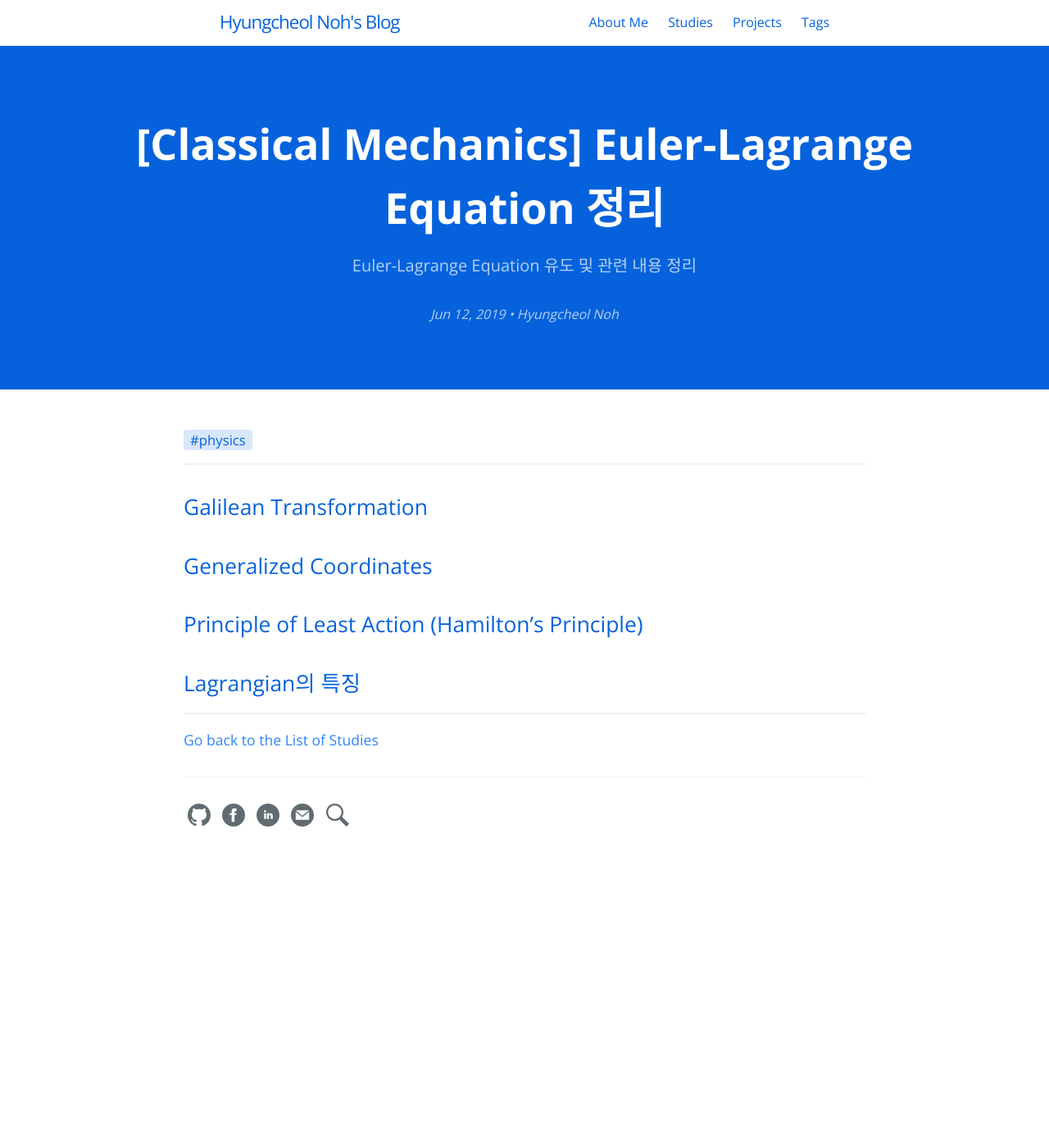
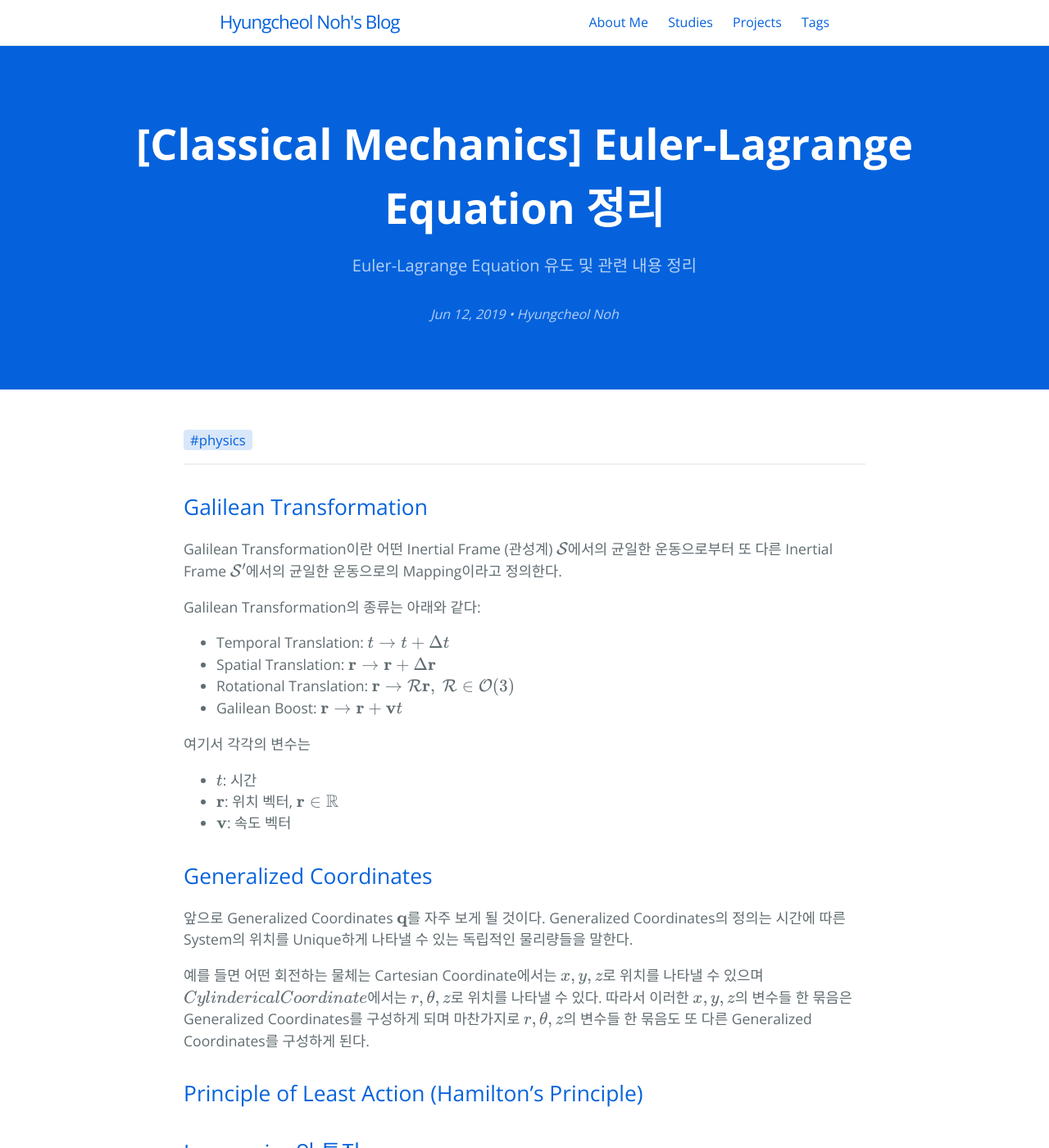
Before and after one commit to hcnoh/hcnoh.github.io, a Jekyll site: the page built from _posts/2019-06-12-euler-lagrange-eq.md, in a window 1280 px wide and 1400 px high. Shown: the whole window at 82% size. Built offline with Jekyll 4.4.1, drawn with Linux system fonts in a browser that asks for light colours; formulas are drawn with MathJax 3; comment, search, counter and statistics services are not loaded.

Commit message:
updated 1 post

```diff
--- a/_posts/2019-06-12-euler-lagrange-eq.md
+++ b/_posts/2019-06-12-euler-lagrange-eq.md
@@ -14,8 +14,23 @@ permalink: /2019-06-12-euler-lagrange-eq
 ---
 
 ## Galilean Transformation
+Galilean Transformation이란 어떤 Inertial Frame (관성계) $$\mathcal{S}$$에서의 균일한 운동으로부터 또 다른 Inertial Frame $$\mathcal{S}'$$에서의 균일한 운동으로의 Mapping이라고 정의한다.
+
+Galilean Transformation의 종류는 아래와 같다:
+- Temporal Translation: $$t \rightarrow t + \Delta t$$
+- Spatial Translation: $$\mathbf{r} \rightarrow \mathbf{r} + \Delta \mathbf{r}$$
+- Rotational Translation: $$\mathbf{r} \rightarrow \mathcal{R}\mathbf{r}, \ \mathcal{R}\in \mathcal{O}(3)$$
+- Galilean Boost: $$\mathbf{r} \rightarrow \mathbf{r} + \mathbf{v} t$$
+
+여기서 각각의 변수는
+- $$t$$: 시간
+- $$\mathbf{r}$$: 위치 벡터, $$\mathbf{r} \in \mathbb{R}$$
+- $$\mathbf{v}$$: 속도 벡터
 
 ## Generalized Coordinates
+앞으로 Generalized Coordinates $$\mathbf{q}$$를 자주 보게 될 것이다. Generalized Coordinates의 정의는 시간에 따른 System의 위치를 Unique하게 나타낼 수 있는 독립적인 물리량들을 말한다.
+
+예를 들면 어떤 회전하는 물체는 Cartesian Coordinate에서는 $$x, y, z$$로 위치를 나타낼 수 있으며 $$Cylinderical Coordinate$$에서는 $$r, \theta, z$$로 위치를 나타낼 수 있다. 따라서 이러한 $$x, y, z$$의 변수들 한 묶음은 Generalized Coordinates를 구성하게 되며 마찬가지로 $$r, \theta, z$$의 변수들 한 묶음도 또 다른 Generalized Coordinates를 구성하게 된다.
 
 ## Principle of Least Action (Hamilton's Principle)
 
```
